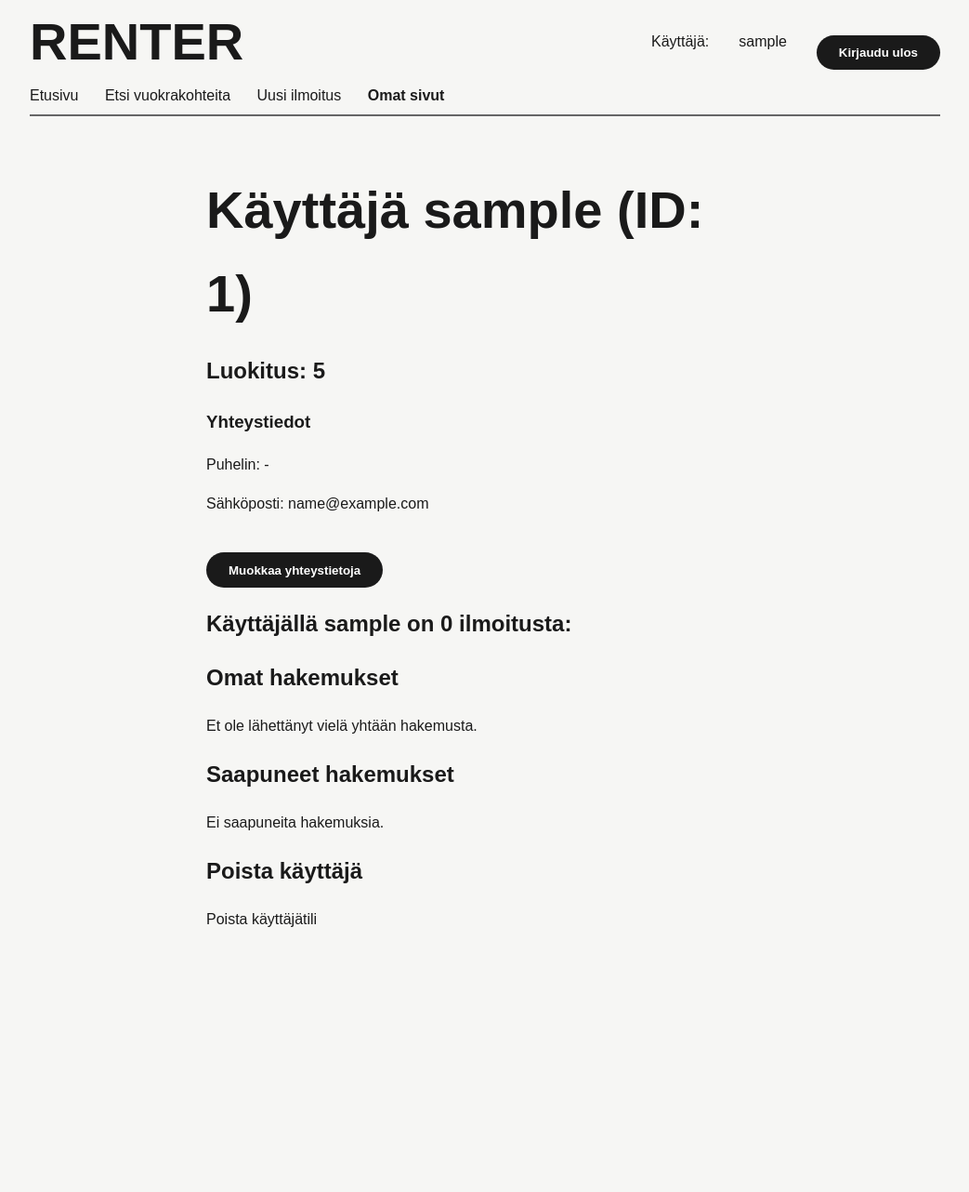
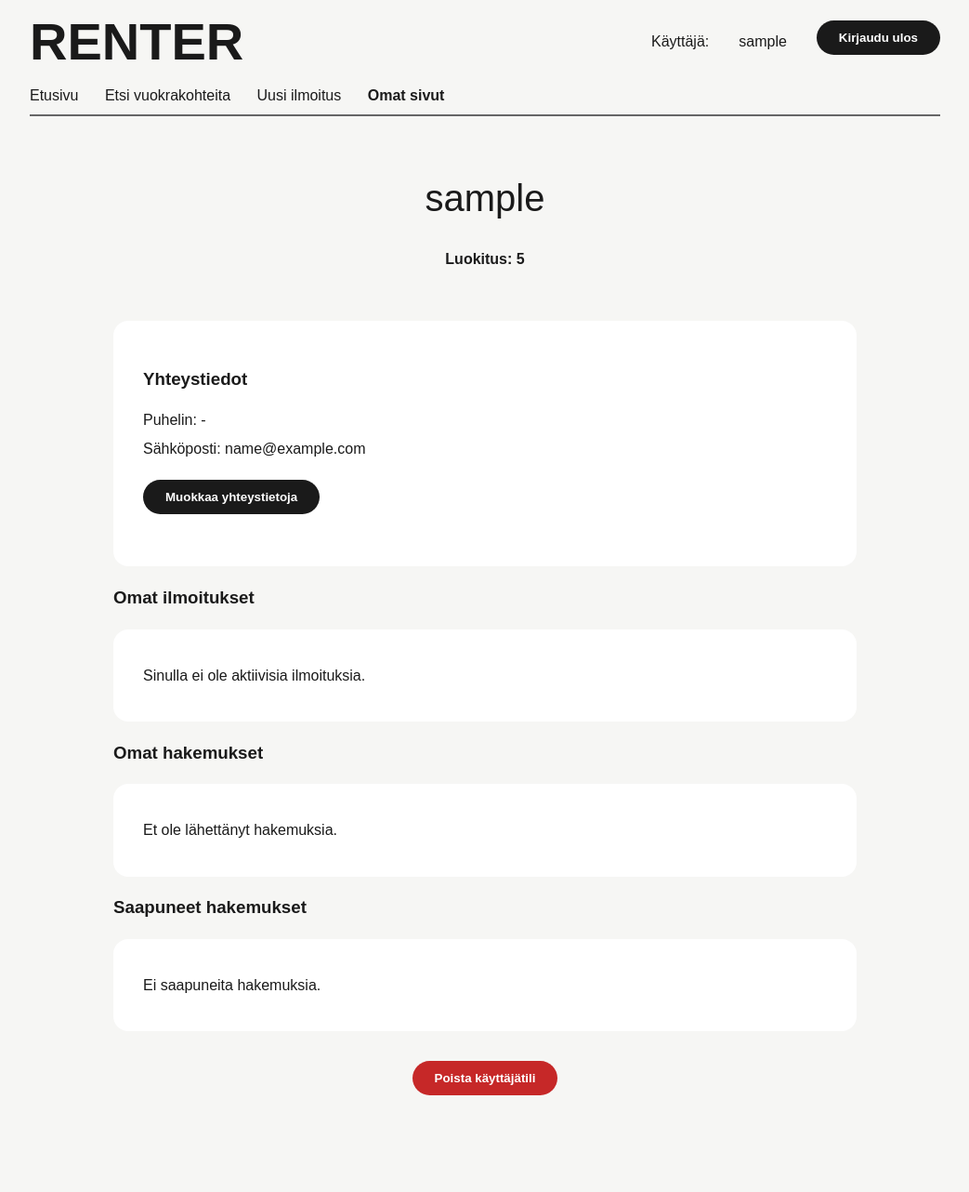
Before and after one commit to henkkasplund/RENTER, a Flask app: page /user/1 in a window 1280 px wide. Shown: the whole page at 93% size, without its empty margins (118-1161 px from the left). Before the commit the page ends 997 px from the top, so only its background shows below. Run offline with Flask 3, Linux system fonts and the light colour scheme; the visitor is signed in with stand-in values (Sample User, id 1); data comes from the database, SQL or seed files in the repository; data that the repository does not hold is empty.

Commit message:
Improved CSS implementation for templates

```diff
--- a/static/main.css
+++ b/static/main.css
@@ -58,6 +58,14 @@ a:hover {
   text-align: center;
 }
 
+.right {
+  text-align: right;
+}
+
+.left {
+  text-align: left;
+}
+
 .grid {
   display: grid;
   gap: 1rem;
@@ -88,7 +96,8 @@ textarea {
 }
 
 button {
-  margin-top: 1.5rem;
+  margin-top: 1rem;
+  margin-bottom: 1.5rem;
   padding: 0.7rem 1.5rem;
   background: #1a1a1a;
   color: white;
@@ -102,15 +111,22 @@ button:hover {
   opacity: 0.75;
 }
 
+.button-row {
+  display: flex;
+  justify-content: center;
+  gap: 1rem;
+}
+
 .hero {
   text-align: center;
   padding: 1rem 0;
 }
 
 .hero h2 {
+  margin-top: 0;
+  margin-bottom: 1rem;
   font-size: 2.5rem;
   font-weight: 500;
-  margin-bottom: 1rem;
 }
 
 .listing-card {
@@ -119,9 +135,14 @@ button:hover {
   border-radius: 16px;
 }
 
+.listing-card p {
+  margin: 0.3rem 0;
+}
+
+.listing-card h3,
 .listing-card h4 {
-  margin-bottom: 0.5rem;
-  font-weight: 500;
+  margin-top: 1rem;
+  margin-bottom: 1rem;
 }
 
 .price {
@@ -157,6 +178,7 @@ button:hover {
 }
 
 .form-stack {
+  margin-top: 2rem;
   display: grid;
   gap: 0.6rem;
 }
--- a/templates/edit_listing.html
+++ b/templates/edit_listing.html
@@ -6,7 +6,7 @@
 <section class="medium">
   <h2>Ilmoituksen muokkaus</h2>
 
-  <h4 class="required"> Pakollinen kenttä</h4>
+  <h4 class="right required"> Pakollinen kenttä</h4>
 
   <form class="form-stack" action="/edit_listing/{{ listing.id }}" method="post">
 
@@ -104,8 +104,8 @@
     <input type="hidden" name="listing_id" value="{{ listing.id }}">
     <input type="hidden" name="csrf_token" value="{{ session.csrf_token }}">
 
-    <div class="medium grid grid-dual">
-      <button type="submit" name="update">Päivitä ilmoitusta</button>
+    <div class="button-row">
+      <button type="submit" name="update">Päivitä</button>
       <button type="submit" name="cancel">Peruuta</button>
     </div>
 
--- a/templates/index.html
+++ b/templates/index.html
@@ -6,7 +6,8 @@
 
 <section class="hero">
   <h2>Löydä uusi kotisi tästä</h2>
-  <p>Luotettava tapa vuokrata ja löytää asunto.</p>
+
+  <p>Luotettava tapa vuokrata asunto.</p>
 
   <form action="/search_listings" method="get">
     <button type="submit">Etsi vuokrakohteita</button>
--- a/templates/new_listing.html
+++ b/templates/new_listing.html
@@ -3,12 +3,12 @@
 {% block title %}Uusi ilmoitus{% endblock %}
 
 {% block content %}
-<section class="medium">
+<section class="hero">
   <h2>Asunnon tiedot</h2>
 
   <h4 class="required"> Pakollinen kenttä</h4>
 
-  <form class="form-stack" action="/create_listing" method="post">
+  <form class="form-stack medium left" action="/create_listing" method="post">
 
     <div class="grid grid-dual">
 
--- a/templates/search_listings.html
+++ b/templates/search_listings.html
@@ -4,10 +4,10 @@
 
 {% block content %}
 
-<section class="medium">
+<section class="hero">
   <h2>Etsi vuokrakohteita</h2>
 
-  <form class="form-stack" action="/search_listings" method="get">
+  <form class="form-stack medium" action="/search_listings" method="get">
 
     <div class="grid grid-dual">
 
--- a/templates/user.html
+++ b/templates/user.html
@@ -3,19 +3,19 @@
 {% block title %}{{ user.username }}{% endblock %}
 
 {% block content %}
-<section class="medium">
 
-  <h1>Käyttäjä {{ user.username }} (ID: {{ user.id }})</h1>
-
-  <h2>Luokitus: {{ user.rating }}</h2>
+<section class="hero">
+  <h2>{{ user.username }}</h2>
+  <h4>Luokitus: {{ user.rating }}</h4>
+</section>
 
 {% if rating_permission %}
+<section class="narrow center">
   <h3>Anna luokitus</h3>
 
   <form class="form-stack" action="/rate_user/{{ user.id }}" method="post">
     <input type="hidden" name="csrf_token" value="{{ session.csrf_token }}">
 
-      <div>
     <select name="rating">
       {% for i in range(0, 6) %}
         <option value="{{ i }}" {% if user_rating == i %}selected{% endif %}>
@@ -23,31 +23,36 @@
         </option>
       {% endfor %}
     </select>
+
+    <div class="center">
+      <button type="submit">Tallenna luokitus</button>
     </div>
-
-      <button type="submit">Tallenna luokitus</button>
   </form>
+</section>
 {% endif %}
 
-
 {% if session.user_id == user.id %}
+<section class="wide">
+  <div class="listing-card left">
     <h3>Yhteystiedot</h3>
 
     {% if edit_contact %}
       <form class="form-stack" action="/user/{{ user.id }}" method="post">
+        <input type="hidden" name="csrf_token" value="{{ session.csrf_token }}">
 
-        <div>
+        <label>
           Puhelin
           <input type="text" name="phone" value="{{ user.phone or '' }}" maxlength="30">
-        </div>
+        </label>
 
-        <div>
+        <label>
           Sähköposti
           <input type="text" name="email" value="{{ user.email or '' }}" maxlength="50">
+        </label>
+
+        <div class="center">
+          <button type="submit">Päivitä yhteystiedot</button>
         </div>
-
-        <input type="hidden" name="csrf_token" value="{{ session.csrf_token }}">
-        <input type="submit" value="Päivitä yhteystiedot">
       </form>
 
     {% else %}
@@ -59,69 +64,98 @@
         <button type="submit">Muokkaa yhteystietoja</button>
       </form>
     {% endif %}
+  </div>
+</section>
 {% endif %}
 
+{% if session.user_id != user.id %}
+<section class="wide">
+  <h3>{{ user.username }}n ilmoitukset</h3>
 
-  <h2>
-    Käyttäjällä {{ user.username }} on {{ listings|length }}
-    {% if listings|length == 1 %} ilmoitus:
-    {% else %} ilmoitusta:
+  {% if listings %}
+    <div class="grid grid-large">
+      {% for listing in listings %}
+        <div class="listing-card">
+          <a href="/listing/{{ listing.id }}">
+            <h4>{{ listing.municipality }} {{ listing.rooms }}h</h4>
+            <p>{{ listing.size | format_size }} m²</p>
+            <p class="price">{{ listing.rent }} €</p>
+          </a>
+        </div>
+      {% endfor %}
+    </div>
+  {% else %}
+    <p>Ei ilmoituksia.</p>
   {% endif %}
-  </h2>
-
-  <ul>
-    {% for listing in listings %}
-      <li>
-        <a href="/listing/{{ listing.id }}">
-          {{ listing.municipality }} {{ listing.rooms }} h
-          {{ listing.size | format_size }} m²
-          {{ listing.rent }} €
-        </a>
-      </li>
-    {% endfor %}
-  </ul>
-
+</section>
+{% endif %}
 
 {% if session.user_id == user.id %}
 
-    <h2>Omat hakemukset</h2>
+<section class="wide">
+  <h3>Omat ilmoitukset</h3>
+
+  {% if listings %}
+    <div class="grid grid-large">
+      {% for listing in listings %}
+        <div class="listing-card">
+          <a href="/listing/{{ listing.id }}">
+            <h4>{{ listing.municipality }} {{ listing.rooms }}h</h4>
+            <p>{{ listing.size | format_size }} m²</p>
+            <p class="price">{{ listing.rent }} €</p>
+          </a>
+        </div>
+      {% endfor %}
+    </div>
+  {% else %}
+    <div class="listing-card">
+      <p>Sinulla ei ole aktiivisia ilmoituksia.</p>
+    </div>
+  {% endif %}
+</section>
+
+<section class="wide">
+  <h3>Omat hakemukset</h3>
 
   {% if sent_offers %}
-      <ul>
+    <div class="grid grid-large">
       {% for offer in sent_offers %}
-          <li>
+        <div class="listing-card">
           <a href="/listing/{{ offer.listing_id }}">
-              {{ offer.municipality }} {{ offer.rooms }} h
-              {{ offer.size | format_size }} m²
-              {{ offer.rent }} €
+            <h4>{{ offer.municipality }} {{ offer.rooms }}h</h4>
+            <p>{{ offer.size | format_size }} m²</p>
+            <p class="price">{{ offer.rent }} €</p>
           </a>
 
+          <p>
             {% if offer.owner_accepted %}
               <strong>Hyväksytty</strong>
             {% else %}
               <strong>Odottaa</strong>
             {% endif %}
-          </li>
+          </p>
+        </div>
       {% endfor %}
-      </ul>
+    </div>
   {% else %}
-      <p>Et ole lähettänyt vielä yhtään hakemusta.</p>
+    <div class="listing-card">
+      <p>Et ole lähettänyt hakemuksia.</p>
+    </div>
   {% endif %}
+</section>
 
-
-    <h2>Saapuneet hakemukset</h2>
+<section class="wide">
+  <h3>Saapuneet hakemukset</h3>
 
   {% if received_offers %}
-      <ul>
+    <div class="grid grid-large">
       {% for offer in received_offers %}
-          <li>
-            <p>
+        <div class="listing-card">
           <a href="/listing/{{ offer.listing_id }}">
-                {{ offer.municipality }} {{ offer.rooms }} h
-                {{ offer.size | format_size }} m²
-                {{ offer.rent }} €
+            <h4>{{ offer.municipality }} {{ offer.rooms }}h</h4>
+            <p>{{ offer.size | format_size }} m²</p>
+            <p class="price">{{ offer.rent }} €</p>
           </a>
-            </p>
 
           <p>
             Hakija:
@@ -136,32 +170,25 @@
             <strong>Hyväksytty</strong>
           {% else %}
             <strong>Odottaa</strong>
-
-              <form class="form-stack" action="/handle_offer/{{ offer.id }}" method="post">
-                <input type="hidden" name="csrf_token" value="{{ session.csrf_token }}">
-
-                <div class="grid grid-small">
-                  <button type="submit" name="decision" value="accept">Hyväksy</button>
-                  <button type="submit" name="decision" value="reject">Hylkää</button>
+          {% endif %}
         </div>
-              </form>
+      {% endfor %}
+    </div>
+  {% else %}
+    <div class="listing-card">
+      <p>Ei saapuneita hakemuksia.</p>
+    </div>
   {% endif %}
-          </li>
-        {% endfor %}
-      </ul>
-
-    {% else %}
-      <p>Ei saapuneita hakemuksia.</p>
-    {% endif %}
-
-
-    <h2>Poista käyttäjä</h2>
-    <p>
-      <a class="button-link" href="/delete_account">Poista käyttäjätili</a>
-    </p>
+</section>
 
 {% endif %}
 
+{% if session.user_id == user.id %}
+<section class="medium center">
+  <form action="/delete_account" method="get">
+    <button type="submit" style="background:#c62828;">Poista käyttäjätili</button>
+  </form>
 </section>
+{% endif %}
 
 {% endblock %}
```
Also changed, not shown: templates/show_listing.html (+41 -140 lines). Lines whose indentation alone changed are shown as unchanged.
